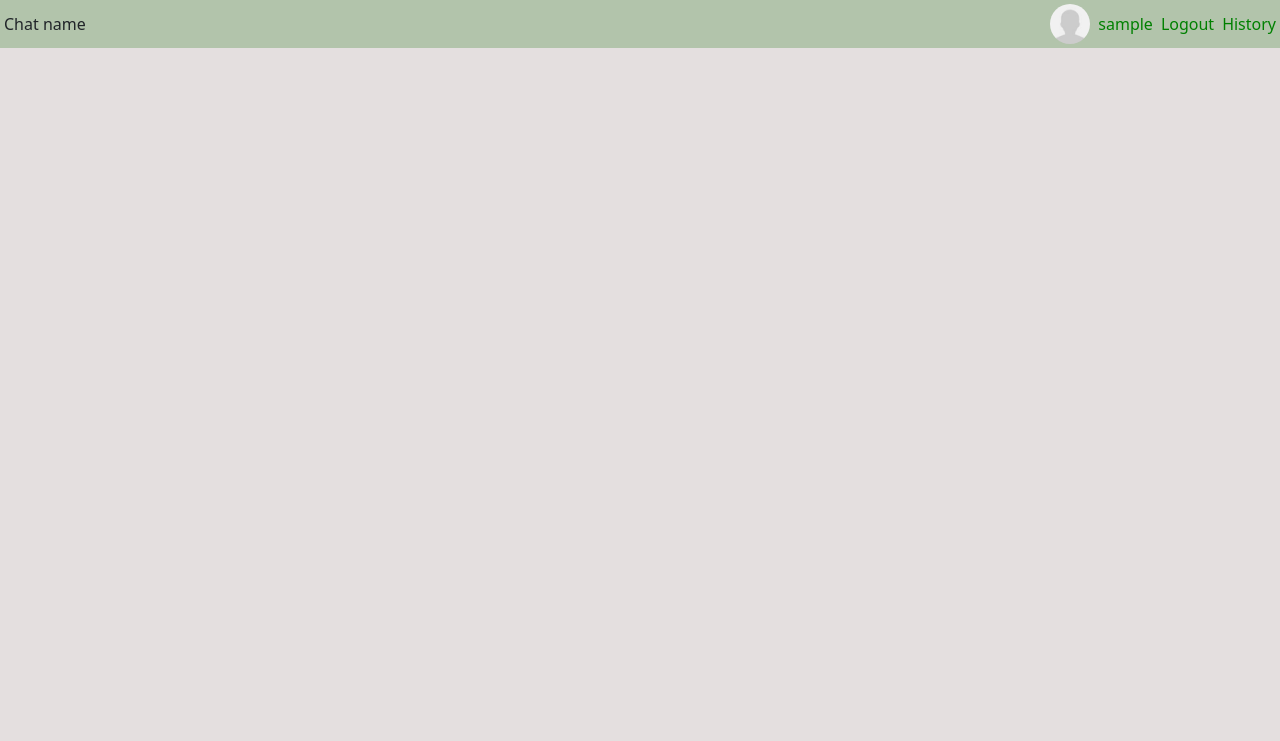
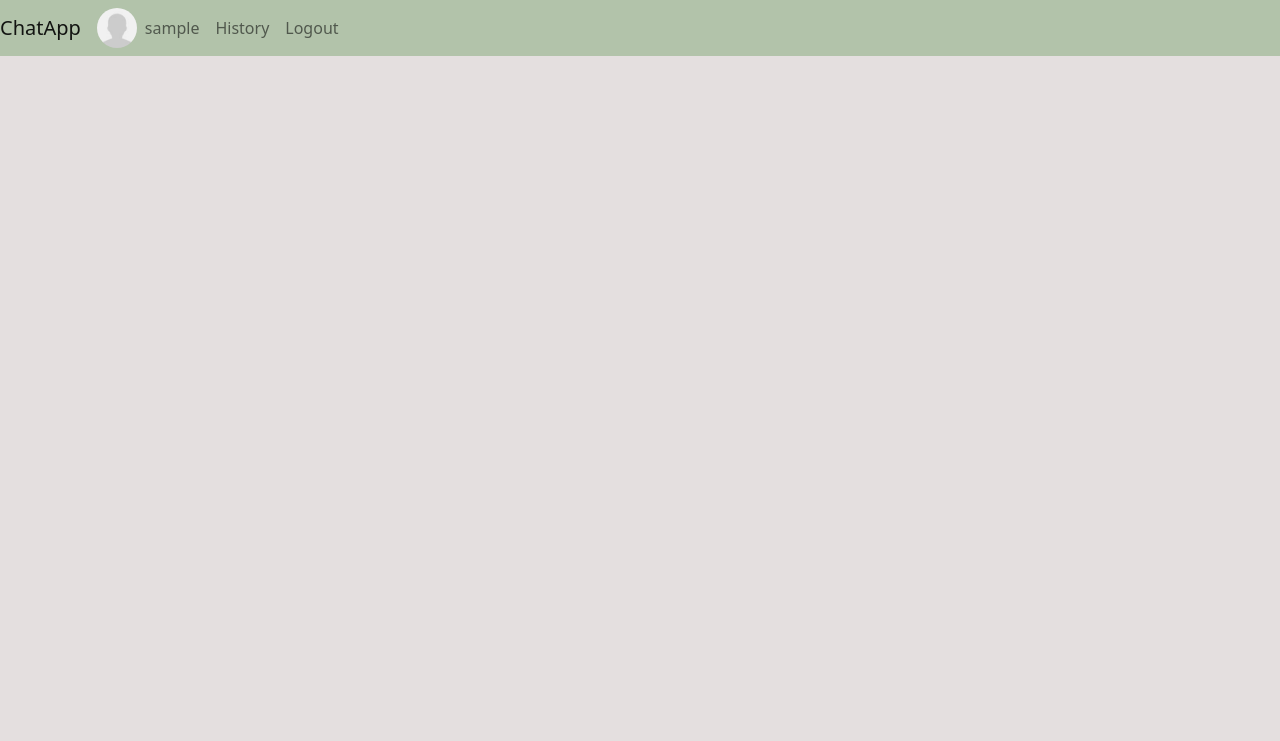
Before and after one commit to KatarzynaDudziak/web-chat-application, a Django app: page / in a window 1280 px wide. Shown: the top 741 px of the page. Run offline with Django 4.2, Linux system fonts and the light colour scheme; the visitor is signed in with stand-in values (Sample User, id 1); data that the repository does not hold is empty.

Commit message:
Refactoring: Changed navbar view

```diff
--- a/chat/static/chat/styles.css
+++ b/chat/static/chat/styles.css
@@ -6,24 +6,6 @@
 span {
     font-size: x-small;
     color: rgb(143, 6, 181);
-}
-
-.navbar > a {
-    text-decoration: none;
-    color: green;
-}
-
-.navbar:hover {
-    color: rgb(2, 61, 2);
-    border-radius: 30%;
-    background-color: rgba(210, 207, 207, 0.41);
-    transition: 0.5s;
-}
-
-.navbar:active {
-    color: rgb(32, 158, 32);
-    border-radius: 30%;
-    background-color: rgba(169, 169, 169, 0.41);
 }
 
 h1 {
@@ -39,6 +21,10 @@ body {
     background-color: rgb(178, 196, 171);
 }
 
+.navbar {
+    background-color: rgba(178, 196, 171, 0.751);
+}
+
 .messages-background {
     background-color: rgb(228, 223, 223);
 }
@@ -46,10 +32,6 @@ body {
 .chat-name {
     border-bottom: 1px rgb(205, 204, 204) solid;
     color: rgb(45, 109, 48);
-}
-
-.message-place {
-    /* background-color: rgb(245, 241, 241); */
 }
 
 .button {
--- a/chat/templates/chat/base.html
+++ b/chat/templates/chat/base.html
@@ -6,6 +6,7 @@
     <meta http-equiv="X-UA-Compatible" content="IE=edge">
     <meta name="viewport" content="width=device-width, initial-scale=1.0">
     <link href="https://cdn.jsdelivr.net/npm/bootstrap@5.1.3/dist/css/bootstrap.min.css" rel="stylesheet" integrity="sha384-1BmE4kWBq78iYhFldvKuhfTAU6auU8tT94WrHftjDbrCEXSU1oBoqyl2QvZ6jIW3" crossorigin="anonymous">
+    <script src="https://cdn.jsdelivr.net/npm/bootstrap@5.2.0-beta1/dist/js/bootstrap.bundle.min.js" integrity="sha384-pprn3073KE6tl6bjs2QrFaJGz5/SUsLqktiwsUTF55Jfv3qYSDhgCecCxMW52nD2" crossorigin="anonymous"></script>
     <link rel="stylesheet" href="{% static 'chat/styles.css' %}">
     <title>Chat</title>
 </head>
@@ -15,11 +16,5 @@
             {% block content %}{% endblock %}
         </div>
     </div>
-    <script>
-        (function() {
-            var objDiv = document.getElementById("background");
-            objDiv.scrollTop = objDiv.scrollHeight;
-        }) ();
-    </script>
 </body>
 </html>
--- a/chat/templates/chat/main.html
+++ b/chat/templates/chat/main.html
@@ -1,12 +1,30 @@
 {% extends "base.html" %}
 {% block content %}
-<div class="d-flex justify-content-start bd-highlight align-items-center">
-        <div class="p-1 flex-grow-1 bd-highlight">Chat name</div>
-        <div class="p-1 bd-highlight"><img class="msg-avatar" src="{{user.profile.avatar.url}}"/></div>
-        <div class="navbar p-1 bd-highlight"><a href="{% url 'user-profile' %}">{{ user.username }}</a></div>
-        <div class="navbar p-1 bd-highlight"><a href="{% url 'logout' %}">Logout</a></div>
-        <div class="navbar p-1 bd-highlight"><a href="{% url 'history' %}">History</a></div>
-</div>
+<nav class="navbar navbar-expand-lg navbar-light">
+    <div class="container-fluid">
+        <a class="navbar-brand" href="{% url 'main' %}">ChatApp</a>
+        <button class="navbar-toggler" type="button" data-bs-toggle="collapse" data-bs-target="#navbarSupportedContent" aria-controls="navbarSupportedContent" aria-expanded="false" aria-label="Toggle navigation">
+            <span class="navbar-toggler-icon"></span>
+        </button>
+        <div class="collapse navbar-collapse" id="navbarSupportedContent">
+            <ul class="navbar-nav me-auto mb-2 mb-lg-0">
+                <li>
+                    <img class="msg-avatar nav-link-active" src="{{user.profile.avatar.url}}"/>
+                </li>
+                <li class="nav-item">
+                    <a class="nav-link" href="{% url 'user-profile' %}">{{ user.username }}</a>
+                </li>
+                <li class="nav-item">
+                    <a class="nav-link" href="{% url 'history' %}">History</a>
+                </li>
+                <li>
+                    <a class="nav-link" href="{% url 'logout' %}">Logout</a>
+                </li>
+            </ul>
+        </div>
+    </div>
+</nav>
+
 <div class="messages-background h-100" id="background" style="overflow: auto;">
     {% for message in chat_messages reversed %}
         {% include 'posts.html' %}
@@ -20,5 +38,11 @@
                 <button type="submit" class="btn btn-success">Send</button>
             </div>
         </form>
+        <script>
+            (function() {
+                var objDiv = document.getElementById("background");
+                objDiv.scrollTop = objDiv.scrollHeight;
+            }) ();
+        </script>
     </div>
 {% endblock %}
--- a/chat/views.py
+++ b/chat/views.py
@@ -57,6 +57,7 @@ def search_message(request):
         query_phrase = request.POST.get('content', None)
         if query_phrase:
             results = MessageModel.objects.filter(content__contains=query_phrase)
-            return render(request, 'history.html', {'chat_messages' : results})
+            results_count = results.count()
+            return render(request, 'history.html', {'chat_messages' : results, 'results_count' : results_count, 'query_phrase' : query_phrase})
 
     return HttpResponseRedirect('/history')
```
Also changed, not shown: chat/templates/chat/history.html (+13 -9 lines).
